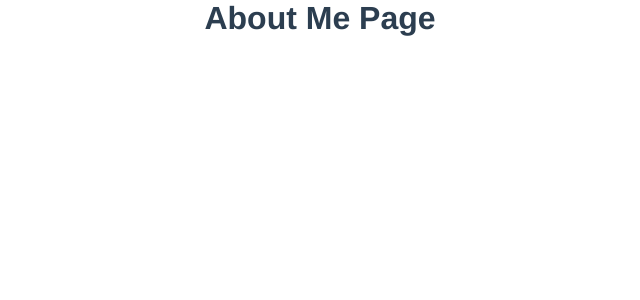
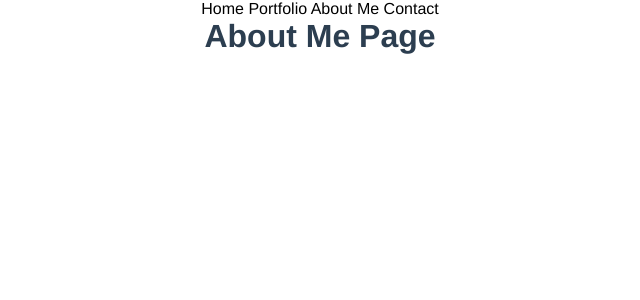
Before and after one commit to InkPi/portfolioTwo, a Vue app: page /aboutme in a window 1280 px wide. Shown: the top 300 px of the page, without its empty margins (320-960 px from the left). Built offline with nearby package versions, Linux system fonts and the light colour scheme; what vue-expandable-image would draw is missing.

Commit message:
fixed and added change of color in links for different route paths

```diff
--- a/src/App.vue
+++ b/src/App.vue
@@ -1,10 +1,8 @@
 <template>
   <div id="app">
-    <!-- <img alt="Vue logo" src="./assets/logo.png"> -->
-    <!-- <HelloWorld msg="Welcome to Your Vue.js App"/> -->
-    <router-view></router-view>
+    <router-view class="home"></router-view>
 
-    <!--
+    <!--  :class="linkcolor"
     <portfolio-body></portfolio-body> -->
 
     <!-- <div id="nav">
@@ -32,6 +30,14 @@ export default {
     //HelloWorld,
     //ExpandableImage,
     //"portfolio-body": Portfolio,
+  },
+  data() {
+    return {
+      linkcolor: "white-link"
+    };
+  },
+  beforeCreate: function() {
+    document.body.className = "home";
   }
 };
 </script>
@@ -60,16 +66,16 @@ export default {
   position: relative; */
 }
 
-a:link {
-  color: white;
+.home a {
   text-decoration: none;
 }
-a:visited {
+
+/* a:visited {
   color: white;
-}
-a:hover {
+} */
+/* a:hover {
   color: #ff0dbf;
-}
+} */
 
 /* For Expandable Image */
 .image {
--- a/src/components/HeaderTop.vue
+++ b/src/components/HeaderTop.vue
@@ -1,10 +1,18 @@
 <template>
   <div id="headerTop">
     <div id="nav">
-      <router-link :to="{ name: 'home' }" class="home">{{'home' | capitalize}}</router-link>
-      <router-link :to="{ name: 'portfolio' }" class="subpages"> Portfolio</router-link>
-      <router-link :to="{ name: 'aboutme' }" class="subpages"> About Me </router-link>
-      <router-link :to="{ name: 'contact' }" class="subpages">Contact</router-link>
+      <router-link :to="{ name: 'home' }" class="home" exact>{{
+        "home" | capitalize
+      }}</router-link>
+      <router-link :to="{ name: 'portfolio' }" class="portfolio">
+        Portfolio</router-link
+      >
+      <router-link :to="{ name: 'aboutme' }" class="about">
+        About Me
+      </router-link>
+      <router-link :to="{ name: 'contact' }" class="contact"
+        >Contact</router-link
+      >
     </div>
     <!-- Below will repeat if used somewhere else (imported) -->
     <div v-if="checkHome"><router-view></router-view></div>
@@ -12,8 +20,6 @@
 </template>
 
 <script>
-var subpages = document.getElementsByClassName("subpages");
-
 export default {
   name: "headerTop",
   data() {
@@ -28,27 +34,27 @@ export default {
     capitalize: function(value) {
       if (!value) return "";
       value = value.toString();
-      return value.charAt(0).toUpperCase() + value.slice(1)
+      return value.charAt(0).toUpperCase() + value.slice(1);
     }
   },
-  methods: {
-    checkHome() {
-      if (subpages) {
-        this.homeSite = true;
+  mounted: function() {
+    var l = document.links;
+    // retrieve all links
+    for (var i = 0; i < l.length; i++) {
+      var linkHref = l[i].href;
+      var endRoutes = linkHref.slice(linkHref.lastIndexOf("/"));
+      if (this.$route.path === endRoutes[0]) {
+        l[i].style.color = "white";
       } else {
-        this.homeSite = false;
+        l[i].style.color = "black";
       }
-    },
-    //try#2
-    // selectedSubSite() {
-    //   this.selectedSubSite
-    // }
+    }
   }
 };
 </script>
 
 <style scoped>
-.styleNone {
-  display: none;
+#headerTop {
+  color: yellow;
 }
 </style>
--- a/src/views/AboutMe.vue
+++ b/src/views/AboutMe.vue
@@ -1,11 +1,26 @@
 <template>
   <div id="AboutMe">
+    <HeaderTop class="about" />
     <h1>About Me Page</h1>
   </div>
 </template>
 
 <script>
+import HeaderTop from "../components/HeaderTop";
+
 export default {
-  name: "AboutMe"
+  name: "AboutMe",
+  components:{
+    HeaderTop
+  },
+  beforeCreate: function() {
+    document.body.className = "about";
+  }
 };
 </script>
+
+<style scoped>
+.router-link-active a:link {
+  color: orange;
+}
+</style>
--- a/src/views/Contact.vue
+++ b/src/views/Contact.vue
@@ -1,11 +1,30 @@
 <template>
   <div id="contact">
-      <h1>Contact Page</h1>
+    <HeaderTop :class="linkcolor" />
+    <h1>Contact Page</h1>
   </div>
 </template>
 
 <script>
+import HeaderTop from "../components/HeaderTop";
+
 export default {
-  name: "contact"
+  name: "contact",
+  data(){
+    return {
+      linkcolor: "black-link"
+    };
+  },
+  components: {
+    HeaderTop
+  }
 };
 </script>
+
+<style scoped>
+.black-link a:link {
+  color: yellow;
+  text-decoration: line-through;
+  font-size: 26px;
+}
+</style>
--- a/src/views/PortfolioBody.vue
+++ b/src/views/PortfolioBody.vue
@@ -1,5 +1,6 @@
 <template>
   <div id="portfolioBody">
+    <HeaderTop :style="fontColors" />
     <img src="../assets/portribbon.png" />
     <br />
     <br />
@@ -25,11 +26,12 @@
 
 <script>
 //import ExpandableImage from '../../ExpandableImage'
+import HeaderTop from "../components/HeaderTop";
 
 export default {
   name: "portfolioBody",
   components: {
-    //ExpandableImage
+    HeaderTop
   },
   data() {
     return {
@@ -179,4 +181,5 @@ export default {
 .port11 {
   background: url("../assets/acspreporiginal2icon.jpg");
 }
+
 </style>
```
